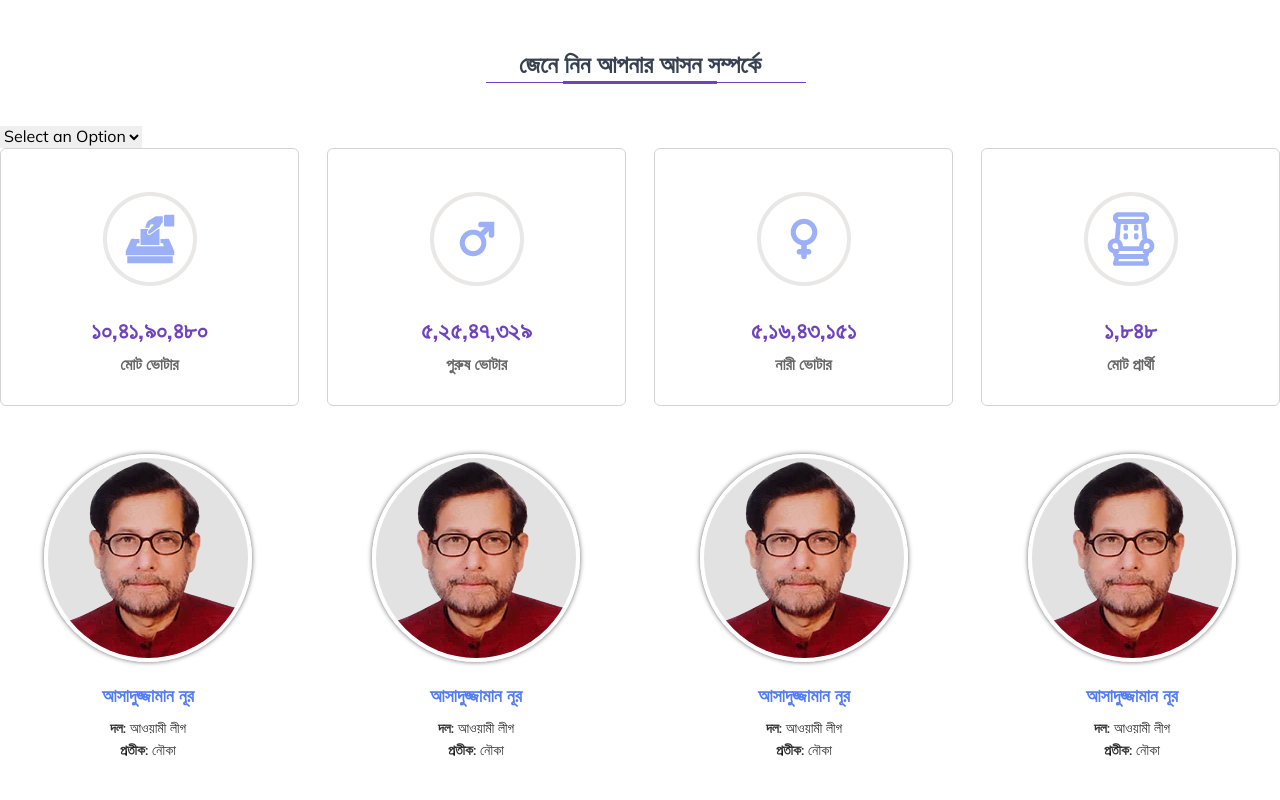
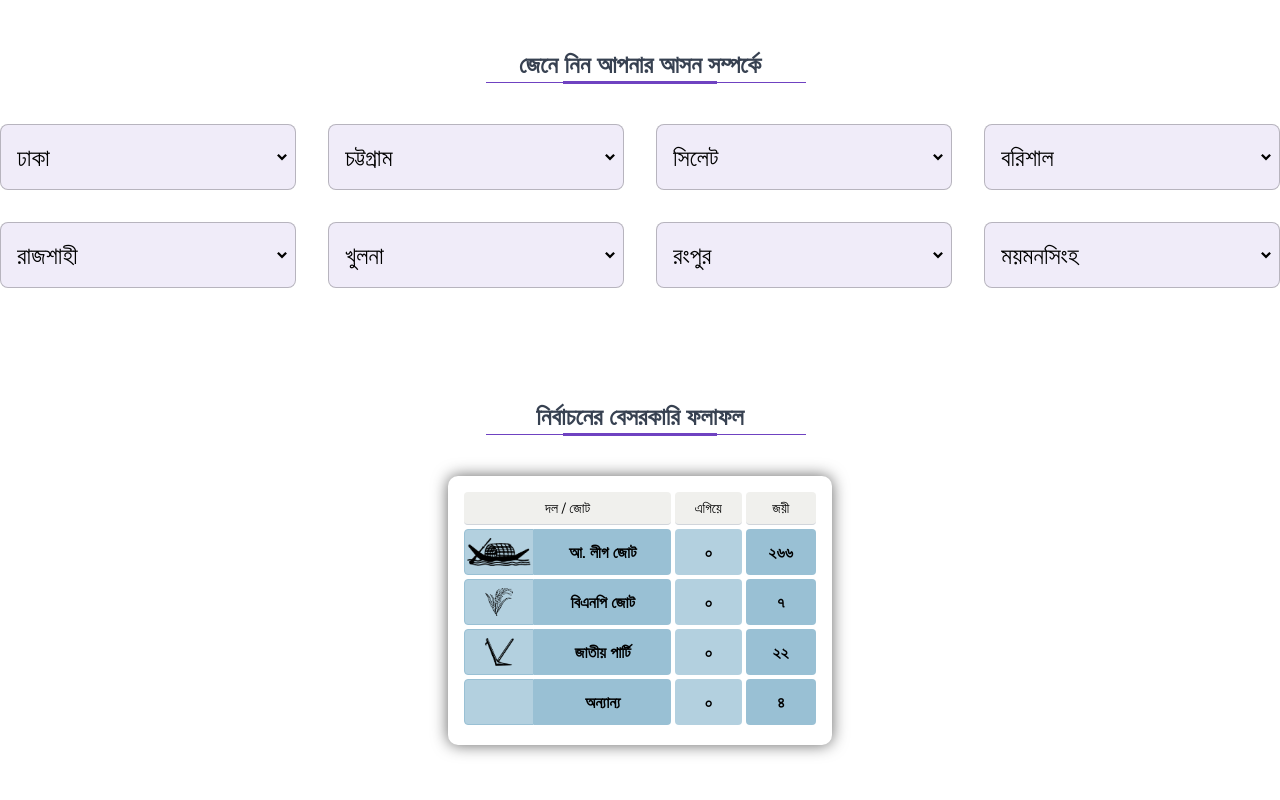
Before and after one commit to MdShohoan/kk, a React (Vite) app: page / in a window 1280 px wide. Shown: the part 3800-4600 px from the top of the page. Built offline with nearby package versions, Linux system fonts and the light colour scheme.

Commit message:
added select seat section section

```diff
--- a/src/components/ElectionInformation/ElectionInformation.jsx
+++ b/src/components/ElectionInformation/ElectionInformation.jsx
@@ -1,23 +1,25 @@
 // import SeatInformation from './SeatInformation/SeatInformation'
 // import MapInformation from './MapInformation/MapInformation'
 
-// import { useEffect } from "react";
+import { useEffect, useState} from "react";
 import Title from "../common/Title/Title"
+import { RiArrowDropDownLine } from "react-icons/ri";
+
 // import { MdOutlineArrowDropDown } from "react-icons/md";
-import Card from "../common/CardCountUP/CardCountUP";
+// import Card from "../common/CardCountUP/CardCountUP";
 
-import candidat1 from '../../assets/candidatePhoto/asaduzzaman.webp'
-import total_voter from '../../assets/election/total-voter.png'
-import total_candidate from '../../assets/election/total-seat.png'
-import male_voter from '../../assets/election/male-voter.png'
-import female_voter from '../../assets/election/female-voter.png'
+// import candidat1 from '../../assets/candidatePhoto/asaduzzaman.webp'
+// import total_voter from '../../assets/election/total-voter.png'
+// import total_candidate from '../../assets/election/total-seat.png'
+// import male_voter from '../../assets/election/male-voter.png'
+// import female_voter from '../../assets/election/female-voter.png'
 
 function ElectionInformation() {
   // const dorpdownRef = useRef()
 
   // const [selectedSeat, setSelectedSeat] = useState('')
   // const [clicked, setClicked] = useState('')
-  // const [seatList, setSeatList] = useState([])
+  const [seatList, setSeatList] = useState([])
 
 
   // useEffect(() => {
@@ -52,104 +54,105 @@ function ElectionInformation() {
   //   setSelectedSeat(seat)
   // }
 
-  //Make mock data
-  // const makeMockData = () => {
-  //   const list = []
-  //   for (let i = 1; i < 17; i++) {
-  //     list.push({ number: { inEnglish: '174', inBangla: '১৭৪' }, name: 'ঢাকা-১', details: 'দোহার এবং নবাবগঞ্জ উপজেলা', division: 'Dhaka' })
-  //   }
-  //   for (let i = 1; i < 17; i++) {
-  //     list.push({ number: { inEnglish: '278', inBangla: '২৭৮' }, name: 'চট্টগ্রাম-১', details: 'মিরশরাই উপজেলা', division: 'Chittagong' })
-  //   }
-  //   return list
-  // }
-  // const list = makeMockData()
+  //-----------Make mock data-----------
+  const makeMockData = () => {
+    const list = []
+    for (let i = 1; i < 17; i++) {
+      list.push({ number: { inEnglish: '174', inBangla: '১৭৪' }, name: 'ঢাকা-১', details: 'দোহার এবং নবাবগঞ্জ উপজেলা', division: 'Dhaka' })
+    }
+    for (let i = 1; i < 17; i++) {
+      list.push({ number: { inEnglish: '278', inBangla: '২৭৮' }, name: 'চট্টগ্রাম-১', details: 'মিরশরাই উপজেলা', division: 'Chittagong' })
+    }
+    return list
+  }
+  const list = makeMockData()
 
-  // useEffect(() => {
-  //   setSeatList(list)
-  // }, [])
+  useEffect(() => {
+    setSeatList(list)
+  }, [])
 
-  //Filter data
-  // const filterSeatByDivision = () => {
-  //   return seatList.filter((seat) => seat?.division === clicked)
-  // }
+  // --------Filter data-------------
 
-  // const navigationOption = [
+  const filterSeatByDivision = (filterBy) => {
+    return seatList.filter((seat) => seat?.division === filterBy)
+  }
+
+  const navigationOption = [
+    {
+      divisionName: 'Dhaka',
+      text: 'ঢাকা',
+      to: 'dhaka'
+    },
+    {
+      divisionName: 'Chittagong',
+      text: 'চট্টগ্রাম',
+      to: 'chittagong'
+    },
+    {
+      divisionName: 'Sylhet',
+      text: 'সিলেট',
+      to: 'sylhet'
+    },
+    {
+      divisionName: 'Barisal',
+      text: 'বরিশাল',
+      to: 'barisal'
+    },
+    {
+      divisionName: 'Rajshahi',
+      text: 'রাজশাহী',
+      to: 'rajshahi'
+    },
+    {
+      divisionName: 'Khulna',
+      text: 'খুলনা',
+      to: 'Khulna'
+    },
+    {
+      divisionName: 'Rangpur',
+      text: 'রংপুর',
+      to: 'Rangpur'
+    },
+    {
+      divisionName: 'Mymensingh',
+      text: 'ময়মনসিংহ',
+      to: 'mymensingh'
+    },
+  ]
+
+  // const candidates = [
   //   {
-  //     divisionName: 'Dhaka',
-  //     text: 'ঢাকা',
-  //     to: 'dhaka'
+  //     name: 'আসাদুজ্জামান নূর',
+  //     party: 'আওয়ামী লীগ',
+  //     symbol: 'নৌকা',
+  //     photo: candidat1,
   //   },
   //   {
-  //     divisionName: 'Chittagong',
-  //     text: 'চট্টগ্রাম',
-  //     to: 'chittagong'
+  //     name: 'আসাদুজ্জামান নূর',
+  //     party: 'আওয়ামী লীগ',
+  //     symbol: 'নৌকা',
+  //     photo: candidat1,
   //   },
   //   {
-  //     divisionName: 'Sylhet',
-  //     text: 'সিলেট',
-  //     to: 'sylhet'
+  //     name: 'আসাদুজ্জামান নূর',
+  //     party: 'আওয়ামী লীগ',
+  //     symbol: 'নৌকা',
+  //     photo: candidat1,
   //   },
   //   {
-  //     divisionName: 'Barisal',
-  //     text: 'বরিশাল',
-  //     to: 'barisal'
-  //   },
-  //   {
-  //     divisionName: 'Rajshahi',
-  //     text: 'রাজশাহী',
-  //     to: 'rajshahi'
-  //   },
-  //   {
-  //     divisionName: 'Khulna',
-  //     text: 'খুলনা',
-  //     to: 'Khulna'
-  //   },
-  //   {
-  //     divisionName: 'Rangpur',
-  //     text: 'রংপুর',
-  //     to: 'Rangpur'
-  //   },
-  //   {
-  //     divisionName: 'Mymensingh',
-  //     text: 'ময়মনসিংহ',
-  //     to: 'mymensingh'
+  //     name: 'আসাদুজ্জামান নূর',
+  //     party: 'আওয়ামী লীগ',
+  //     symbol: 'নৌকা',
+  //     photo: candidat1,
   //   },
   // ]
 
-  const candidates = [
-    {
-      name: 'আসাদুজ্জামান নূর',
-      party: 'আওয়ামী লীগ',
-      symbol: 'নৌকা',
-      photo: candidat1,
-    },
-    {
-      name: 'আসাদুজ্জামান নূর',
-      party: 'আওয়ামী লীগ',
-      symbol: 'নৌকা',
-      photo: candidat1,
-    },
-    {
-      name: 'আসাদুজ্জামান নূর',
-      party: 'আওয়ামী লীগ',
-      symbol: 'নৌকা',
-      photo: candidat1,
-    },
-    {
-      name: 'আসাদুজ্জামান নূর',
-      party: 'আওয়ামী লীগ',
-      symbol: 'নৌকা',
-      photo: candidat1,
-    },
-  ]
-
-  const data = [
-    { count: '১০৪১৯০৪৮০', title: 'মোট ভোটার', image: total_voter },
-    { count: '৫২৫৪৭৩২৯', title: 'পুরুষ ভোটার', image: male_voter },
-    { count: '৫১৬৪৩১৫১', title: 'নারী ভোটার ', image: female_voter },
-    { count: '১৮৪৮', title: 'মোট প্রার্থী', image: total_candidate },
-  ]
+  // const data = [
+  //   { count: '১০৪১৯০৪৮০', title: 'মোট ভোটার', image: total_voter },
+  //   { count: '৫২৫৪৭৩২৯', title: 'পুরুষ ভোটার', image: male_voter },
+  //   { count: '৫১৬৪৩১৫১', title: 'নারী ভোটার ', image: female_voter },
+  //   { count: '১৮৪৮', title: 'মোট প্রার্থী', image: total_candidate },
+  // ]
 
   return (
     <section className='mb-28'>
@@ -160,14 +163,28 @@ function ElectionInformation() {
         </div>
 
         {/* -------Division navigator start--------- */}
-        <div className="form-group">
-        <select className="form-control">
-          <option value="select">Select an Option</option>
-          <option value="First">First</option>
-          <option value="Second">Second</option>
-          <option value="Third">Third</option>
-        </select>
-      </div>
+        <div className="grid grid-cols-4 gap-8">
+          {
+            navigationOption?.map((option, i) => (
+              <div key={i} className="relative">
+                <select
+                  className="w-full border rounded-lg border-[#0000003D] bg-primary-light p-4 text-2xl font-normal appearance-none"
+                >
+                  <option value="select">{option?.text}</option>
+                  {
+                    filterSeatByDivision(option.divisionName)?.map((option, i)=>(
+                      <option key={i} value={option?.name?.inEnglish}>{option?.name}</option>
+                    ))
+                  }
+                </select>
+                <span className="absolute right-0 top-1/2 -translate-y-1/2">
+                  <RiArrowDropDownLine size={28} />
+                </span>
+              </div>
+            ))
+          }
+        </div>
+
 
         {/* <div className='grid grid-cols-8 mb-12 [&>*:nth-child(8)]:border [&>*:nth-child(8)]:border-r-[#8da2df] [&>*:nth-child(8)]:border-l-0 [&>*:nth-child(8)]:border-t-0 [&>*:nth-child(8)]:border-b-0'>
           {
@@ -205,21 +222,25 @@ function ElectionInformation() {
         </div> */}
         {/* ---------Division navigator end--------- */}
 
-        {/* Seat information counter start */}
-        <div className='grid grid-cols-2 md:grid-cols-4 gap-8 md:gap-7 mb-12'>
+
+        {/* ------------Seat information counter start---------- */}
+        {/* <div className='grid grid-cols-2 md:grid-cols-4 gap-8 md:gap-7 mb-12'>
           {
             data.map((singleData, i) => (
               <Card key={i} data={singleData} />
             ))
           }
-        </div>
-        {/* Seat information counter end */}
+        </div> */}
+        {/* -----------Seat information counter end------- */}
+
 
         {/* Candidates information start */}
         {/* <div className="mb-8">
           <Title text={'প্রার্থী'} underline="type2" />
         </div> */}
-        <div className="grid grid-cols-4 gap-8">
+
+
+        {/* <div className="grid grid-cols-4 gap-8">
           {
             candidates.map((candidate, i) => (
               <div key={i} className="text-center cursor-pointer">
@@ -232,7 +253,8 @@ function ElectionInformation() {
               </div>
             ))
           }
-        </div>
+        </div> */}
+
         {/* Candidates information start */}
 
         {/* Copy of Prothom-alo */}
```
